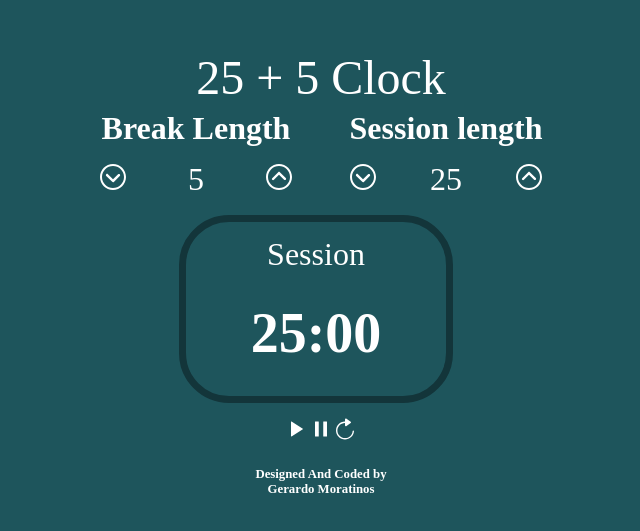
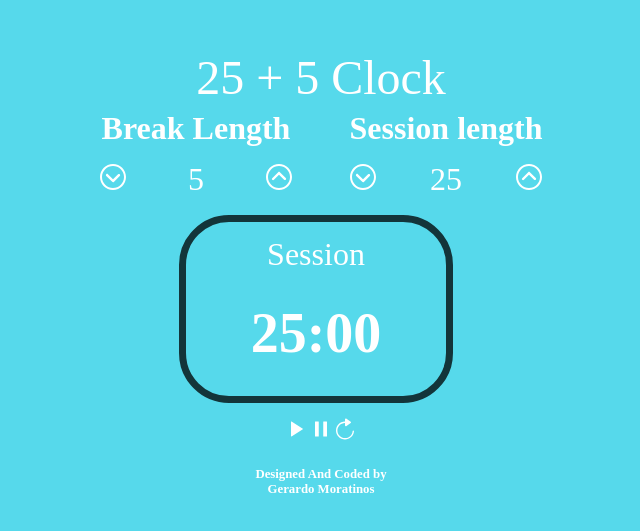
Before and after one commit to Gerardm65/25-5-clock, a React (Create React App) app: page / in a window 1280 px wide. Shown: the part 131-662 px from the top of the page, without its empty margins (319-959 px from the left). Built offline with nearby package versions, Linux system fonts and the light colour scheme.

Commit message:
push test

```diff
--- a/src/App.scss
+++ b/src/App.scss
@@ -16,7 +16,7 @@ body {
 justify-content: center;
 align-items: center;
 height: 100%;
-background-color: #1e555c;
+background-color: #56d9eb;
 font-family: 'Times New Roman', Times, serif;
 
 
```
